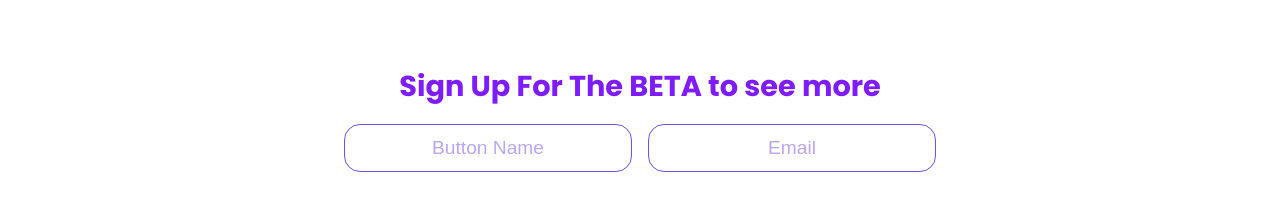
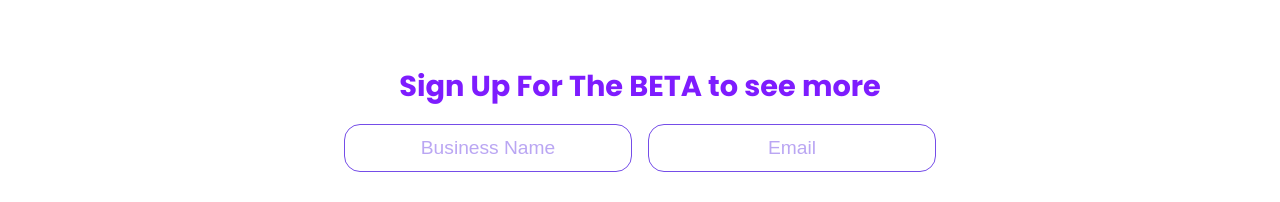
Before and after one commit to Mozibix/rethink_media, a React (Vite) app: page / in a window 1280 px wide. Shown: the part 3120-3322 px from the top of the page. Built offline with nearby package versions, Linux system fonts and the light colour scheme.

Commit message:
chores: updated buttons_Sec

```diff
--- a/src/App.tsx
+++ b/src/App.tsx
@@ -256,7 +256,9 @@ function App() {
               data-aos-delay="100"
               data-aos-duration="1000"
             >
-              <button>button name</button>
+              <button>
+                <span>business name</span>
+              </button>
             </a>
             <a
               href="mailto:i@retink.io"
@@ -265,7 +267,9 @@ function App() {
               data-aos-delay="150"
               data-aos-duration="1000"
             >
-              <button>email</button>
+              <button>
+                <span>email</span>
+              </button>
             </a>
           </div>
 
@@ -276,6 +280,7 @@ function App() {
             data-aos-duration="1000"
           >
             <button onClick={() => setClicked(!clicked)}>
+              <p>
                 {!clicked ? (
                   <div>
                     <span>n</span>otify me
@@ -285,6 +290,7 @@ function App() {
                     <span>s</span>uccessful
                   </div>
                 )}
+              </p>
             </button>
           </div>
 
@@ -296,7 +302,9 @@ function App() {
               data-aos-delay="250"
               data-aos-duration="1000"
             >
-              <button>Sign up as a freelance partner</button>
+              <button>
+                <span>Sign up as a freelance partner</span>
+              </button>
             </a>
           </div>
         </div>
```
Lines whose indentation alone changed are shown as unchanged.
